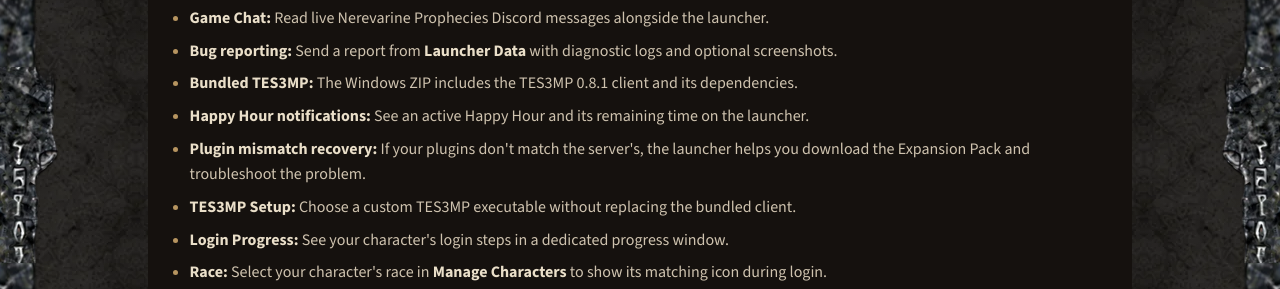
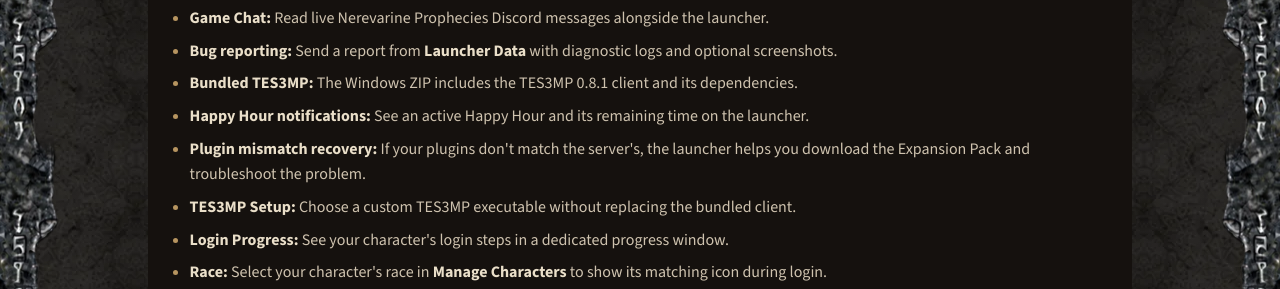
Before and after one commit to IAmShawn98/tes3np, a plain HTML site: page index.html in a window 1280 px wide. Shown: the part 3033-3322 px from the top of the page. Drawn offline with nearby package versions, Linux system fonts and the light colour scheme.

Commit message:
Run the original carved stone down the full page sides

```diff
--- a/index.html
+++ b/index.html
@@ -8,7 +8,7 @@
   <title>tes3np | Official Download</title>
   <link rel="icon" href="./favicon.ico" sizes="16x16 32x32 48x48">
   <link rel="stylesheet" href="https://fonts.googleapis.com/css2?family=Cormorant+Garamond:wght@700&amp;family=Source+Sans+3:wght@400;700&amp;display=swap">
-  <link rel="stylesheet" href="./styles.css?v=36">
+  <link rel="stylesheet" href="./styles.css?v=37">
 </head>
 <body>
   <div id="top">
@@ -191,8 +191,6 @@
       <p class="footer-credit">A Thing By Shawn 2026</p>
     </footer>
     <div class="page-rails" aria-hidden="true"></div>
-    <div class="page-frame-pieces" aria-hidden="true"></div>
-    <div class="page-frame-pieces" aria-hidden="true"></div>
     <div class="page-cap page-cap-top" aria-hidden="true"></div>
     <div class="page-cap page-cap-bottom" aria-hidden="true"></div>
   </div>
--- a/styles.css
+++ b/styles.css
@@ -40,7 +40,7 @@ body {
     transparent clamp(260px, 34vw, 420px)
   );
 }
-.jumbotron-frame, .page-cap {
+.jumbotron-frame, .page-cap, .page-rails {
   position: absolute;
   z-index: 1;
   inset: 0;
@@ -345,7 +345,7 @@ footer {
   color: #a99a85;
   font-size: .8125rem;
 }
-.page-rails, .page-frame-pieces, .page-cap { display: none; }
+.page-rails, .page-cap { display: none; }
 
 @media (min-width: 70rem) {
   body {
@@ -366,54 +366,12 @@ footer {
   .page-cap-bottom {
     inset-block-end: calc(-1 * var(--page-footer-gap));
   }
-  .page-rails, .page-frame-pieces {
+  .page-rails {
     display: block;
-    position: absolute;
-    inset: 0;
-    z-index: 1;
-    pointer-events: none;
-  }
-  .page-rails {
-    /* Match the painted width of the jumbotron's plain side stone. */
-    --page-rail-depth: calc(var(--frame-width) * 1.42);
     grid-area: 2 / 1 / 4 / 2;
     inset-block-end: calc(-1 * var(--page-footer-gap));
-    container-type: size;
-    overflow: hidden;
+    border-bottom-width: 0;
   }
-  .page-rails::before, .page-rails::after {
-    content: "";
-    position: absolute;
-  }
-  /* Rotate only the plain bottom slice from the hero's stone frame. */
-  .page-rails::before, .page-rails::after {
-    inset-block-start: 0;
-    width: 100cqh;
-    height: var(--page-rail-depth);
-    border: solid transparent;
-    border-width: 0 0 var(--page-rail-depth);
-    border-image: url("./assets/page-frame.webp?v=3") 0 224 212 224 round;
-    transform-origin: top left;
-  }
-  .page-rails::before {
-    left: var(--page-rail-depth);
-    transform: rotate(90deg);
-  }
-  .page-rails::after {
-    left: calc(100% - var(--page-rail-depth));
-    transform: rotate(90deg) scaleY(-1);
-  }
-  /* Use the complete jumbotron side slice at its original proportions. */
-  .page-frame-pieces {
-    grid-area: 2 / 1 / 4 / 2;
-    inset-block: calc(100% / 3) auto;
-    block-size: calc(var(--frame-width) * 381 / 224);
-    transform: translateY(-50%);
-    border: solid transparent;
-    border-width: 0 var(--frame-width);
-    border-image: url("./assets/page-frame.webp?v=3") 0 224 212 224 stretch;
-  }
-  .page-frame-pieces + .page-frame-pieces { inset-block-start: calc(200% / 3); }
   .jumbotron { --art-fade: transparent, #000 12%, #000 64%, #0009 86%, transparent; }
   .jumbotron::before, .jumbotron::after {
     max-width: min(47%, 35rem);
```
